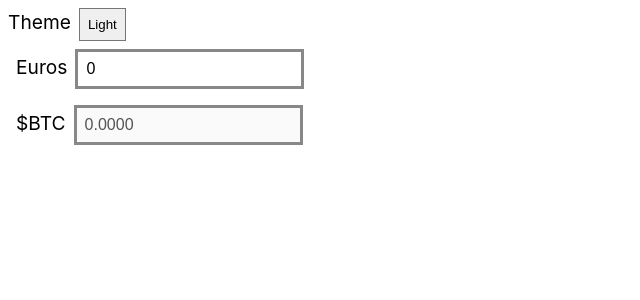
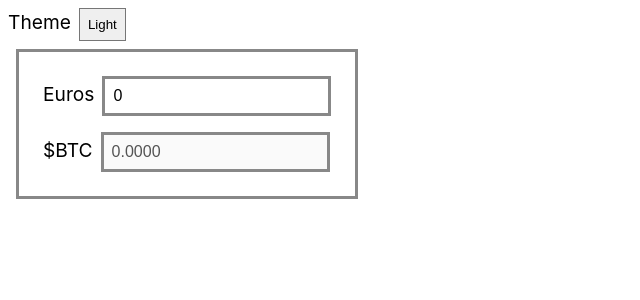
Before and after one commit to andresfulla/react-weeek-4, a React (Create React App) app: page / in a window 1280 px wide. Shown: the top 300 px of the page, without its empty margins (0-640 px from the left). Built offline with nearby package versions, Linux system fonts and the light colour scheme.

Commit message:
feat(step 9): extract logic to <Converter />

```diff
--- a/src/App.js
+++ b/src/App.js
@@ -1,10 +1,7 @@
 import React from 'react';
-import Amount from './Amount';
+import Converter from './Converter';
 import './App.css';
 import ConverterContext from './ConverterContext';
-
-const SECOND = 1000; // milliseconds
-const CRASH_DELAY = 5 * SECOND;
 
 function exchangeRate() {
   return Math.random() * 10000;
@@ -17,27 +14,8 @@ export default class App extends React.Component {
     this.state = {
       exchangeRate: exchangeRate(),
       theme: 'light',
-      value: 0
+      value: 0,
     };
-  }
-
-  _onChange = value => {
-    this.setState({
-      exchangeRate: exchangeRate(),
-      value,
-    });
-
-    clearTimeout(this._timer);
-
-    this._timer = setTimeout(() => {
-      this.setState({
-        exchangeRate: 0,
-      });
-    }, CRASH_DELAY)
-  }
-
-  componentWillUnmount() {
-    clearTimeout(this._timer);
   }
 
   render() {
@@ -48,23 +26,14 @@ export default class App extends React.Component {
             <span>Theme</span>
             <select
               onChange={event => this.setState({theme: event.target.value})}
-              value={this.state.theme}
-            >
+              value={this.state.theme}>
               <option value="dark">Dark</option>
               <option value="light">Light</option>
             </select>
           </label>
-          <Amount
-            name="Euros"
-            onChange={this._onChange}
-            value={this.state.value}
-          />
-          <Amount
-            disabled
-            name="$BTC"
-            onChange={this._onChange}
-            value={(this.state.value * this.state.exchangeRate).toFixed(4)}
-          />
+          <div>
+            <Converter cryptoName="$BTC" exchangeRate={0.5} />
+          </div>
         </div>
       </ConverterContext.Provider>
     );
--- /dev/null
+++ b/src/Converter.css
@@ -0,0 +1,7 @@
+.converter {
+  margin: 0.5rem;
+  padding: 1rem;
+  display: inline-flex;
+  flex-direction: column;
+  border: 3px solid #888;
+}
--- /dev/null
+++ b/src/Converter.js
@@ -0,0 +1,39 @@
+import React from 'react';
+import Amount from './Amount';
+import './Converter.css';
+
+export default class Converter extends React.Component {
+  constructor(props) {
+    super(props);
+
+    this.state = {
+      value: 0,
+    };
+  }
+
+  _onChange = value => {
+    this.setState({
+      value,
+    });
+  };
+
+  render() {
+    const {cryptoName, exchangeRate} = this.props;
+
+    return (
+      <div className="converter">
+        <Amount
+          name="Euros"
+          onChange={this._onChange}
+          value={this.state.value}
+        />
+        <Amount
+          disabled
+          name={cryptoName}
+          onChange={this._onChange}
+          value={(this.state.value * exchangeRate).toFixed(4)}
+        />
+      </div>
+    );
+  }
+}
```
